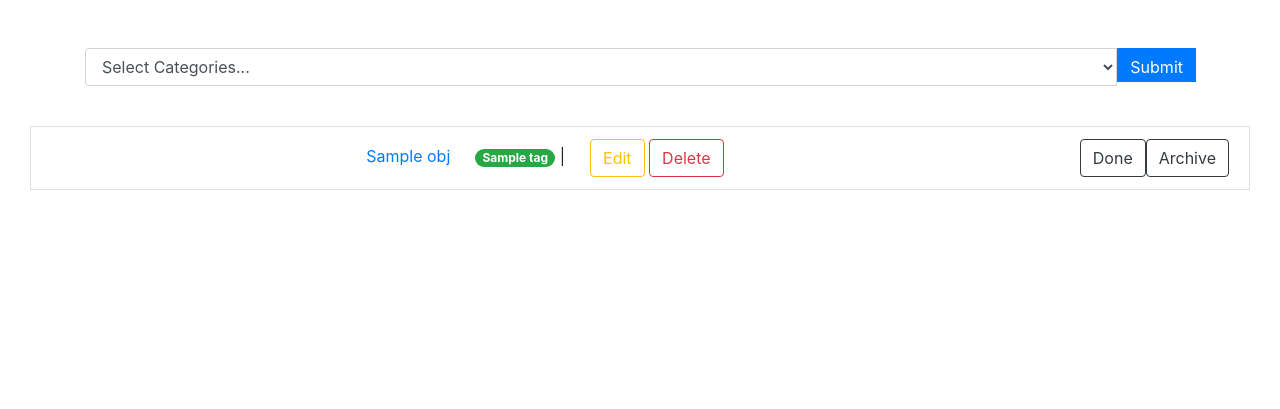
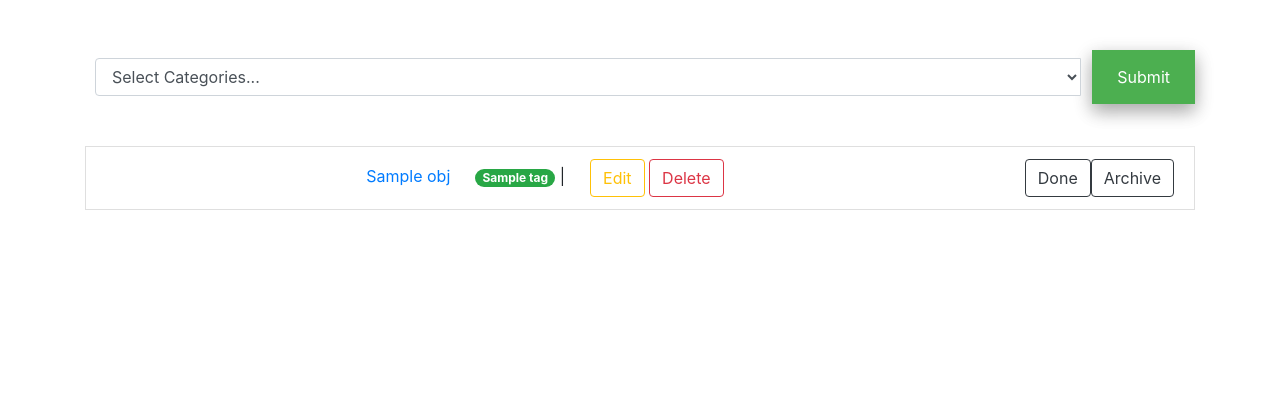
Before and after one commit to parthishere/todo-app, a Django app: template templates/main_app/home.html in a window 1280 px wide. Shown: the part 66-475 px from the top of the page. Run offline with Django 3.2, Linux system fonts and the light colour scheme; the template is opened without the code that fills it: most values are stand-ins (such as "Sample title", 1, 10 or a date in 2020); some libraries are stand-ins or nearby versions.

Commit message:
changes in app

```diff
--- a/main_app/forms.py
+++ b/main_app/forms.py
@@ -1,11 +1,13 @@
 from django import forms
+from .widgets import TimePickerInput
+
 
 from tags.models import Tag
 from .models import *
 
 class TodoModelForm(forms.ModelForm):
 	end_date =forms.DateField(widget = forms.SelectDateWidget())
-	end_time = forms.TimeField()
+	end_time = forms.TimeField(widget=TimePickerInput)
 	class Meta:
 		model = ToDoModel
 		fields = ['text', 'description', 'end_date', 'end_time', 'tags']
--- /dev/null
+++ b/main_app/widgets.py
@@ -0,0 +1,4 @@
+from django import forms
+
+class TimePickerInput(forms.TimeInput):
+    input_type = 'time'
--- a/templates/main_app/home.html
+++ b/templates/main_app/home.html
@@ -1,6 +1,25 @@
 {% extends 'main_app/base.html' %}
 
 {% block body_block %}
+<style>
+.button {
+  background-color: #4CAF50; /* Green */
+  border: none;
+  color: white;
+  padding: 5px 25px;
+  text-align: center;
+  text-decoration: none;
+  display: inline-block;
+  font-size: 16px;
+  margin: 2px 1px;
+  cursor: pointer;
+  -webkit-transition-duration: 0.4s; /* Safari */
+  transition-duration: 0.4s;
+  box-shadow: 0 8px 16px 0 rgba(0,0,0,0.2), 0 6px 20px 0 rgba(0,0,0,0.19);
+}
+</style>
+
+
 <br></br>
 
 {% url 'main_app:home' as home_url %}
@@ -9,14 +28,14 @@
   <form method='get' action="{% url 'main_app:search' %}">
 
         <div class="input-group md-3">
-          <select id="category" class="form-control" name="category">
+          <select id="category" class="form-control" name="category" style="margin:10px">
             <option selected>Select Categories...</option>
             {% for cat in categories %}
             <option value="{{ cat }}">{{ cat }}</option>
             {% endfor %}
           </select>
             <div class="input-group-prepend">
-            <input style="float: " type='submit' name='submit' class='btn btn-primary form-control-sm center'>
+            <input class='button' style="float: " type='submit' name='submit' class='btn btn-primary form-control-sm center'>
             </div>
         </div>
   </form>
@@ -31,7 +50,7 @@
 
 
 {% if objects_list %}
-<div class='container-fluid'>
+<div class='container-sm'>
 <ul class="list-group">
 
 {% for obj in objects_list %}<center>
@@ -76,6 +95,7 @@
 </li>
 {% endfor %}
 </ul>
+
 </div>
 {% endif %}
 </center>
--- a/todo/settings.py
+++ b/todo/settings.py
@@ -28,7 +28,7 @@ SECRET_KEY = '%v1ohze)m+8#@5!fr@a8uf#5h38%a=)c2kw6=9^r-_(&j-2k=m'
 # SECURITY WARNING: don't run with debug turned on in production!
 DEBUG = True
 
-ALLOWED_HOSTS = ['noteonhand.herokuapp.com', '127.0.0.1']
+ALLOWED_HOSTS = ['noteonhand.herokuapp.com', '127.0.0.1', '192.168.0.101', '192.168.1.11', '*']
 
 
 # Application definition
```
